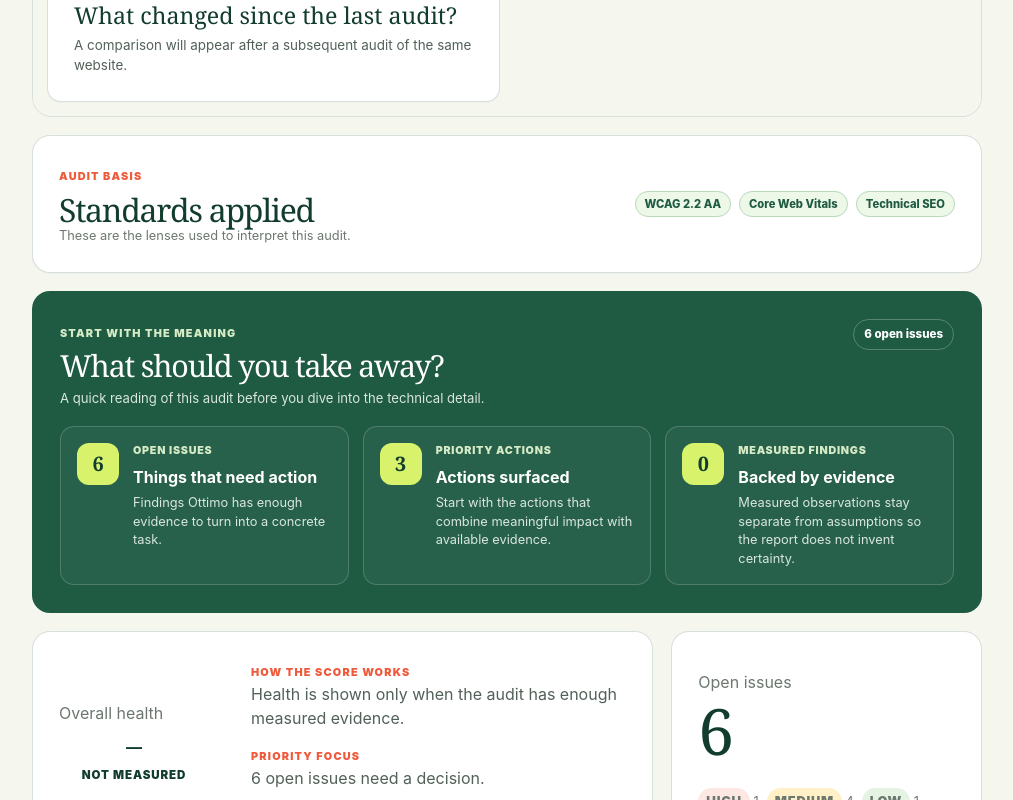
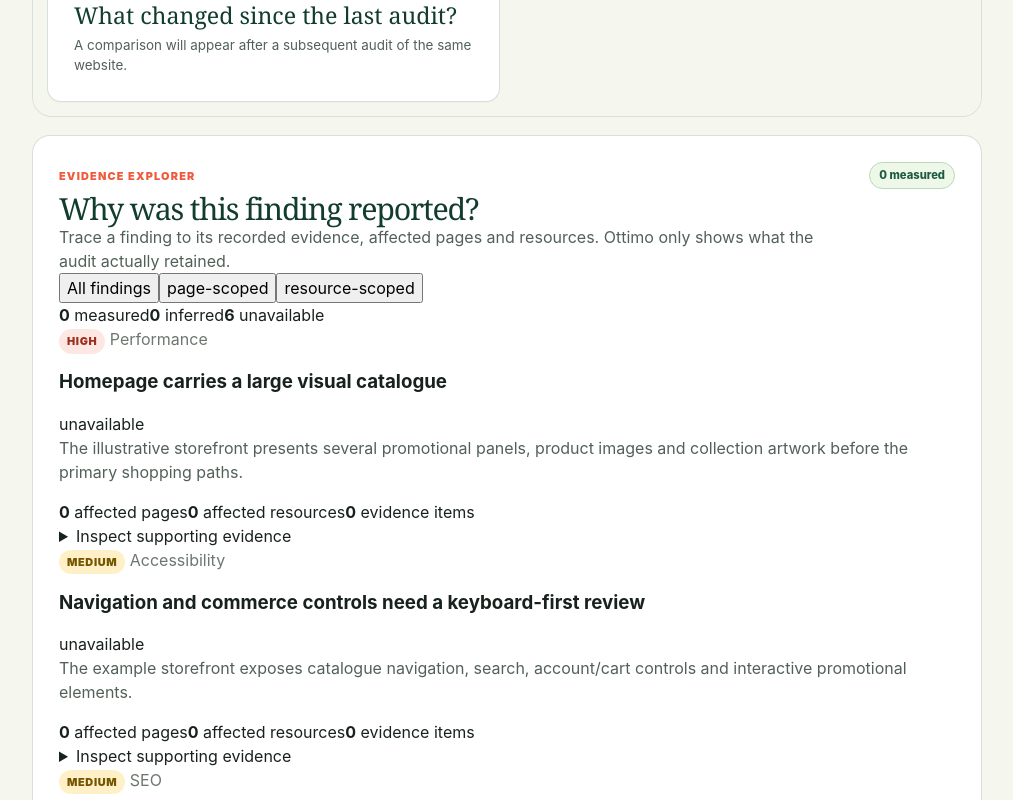
Before and after one commit to ottimosite/ottimo, a React (Vite) app: page /app/audits/audit-harbour-pine in a window 1280 px wide. Shown: the part 1560-2360 px from the top of the page, without its empty margins (256-1269 px from the left). Built offline with nearby package versions, Linux system fonts and the light colour scheme.

Commit message:
feat: expose evidence explorer in audit results

```diff
--- a/src/features/audits/AuditOverview.tsx
+++ b/src/features/audits/AuditOverview.tsx
@@ -11,6 +11,7 @@ import type { Audit, OptimizationAction } from '../../types/domain'
 import { buildOptimizationActions } from '../../audit-engine/actions'
 import { blockingDependencies } from '../../audit-engine/action-dependencies'
 import { AuditCommandCentre2 } from './AuditCommandCentre2'
+import { EvidenceExplorer } from './EvidenceExplorer'
 
 type MetricState = 'good' | 'needs-improvement' | 'poor' | 'unavailable'
 
@@ -205,6 +206,7 @@ export function AuditOverview() {
     </header>
 
     <AuditCommandCentre2 audit={audit} openIssues={openIssues} actions={actions} />
+    <EvidenceExplorer audit={audit} />
     <Card className="standards-card audit-standards">
       <div><span className="eyebrow">Audit basis</span><h2>Standards applied</h2><p>These are the lenses used to interpret this audit.</p></div>
       <div className="standards-list">{(audit.standards ?? auditStandards.map(standard => standard.name)).map(standard => <span className="standard-tag" key={standard}>{standard}</span>)}</div>
```
